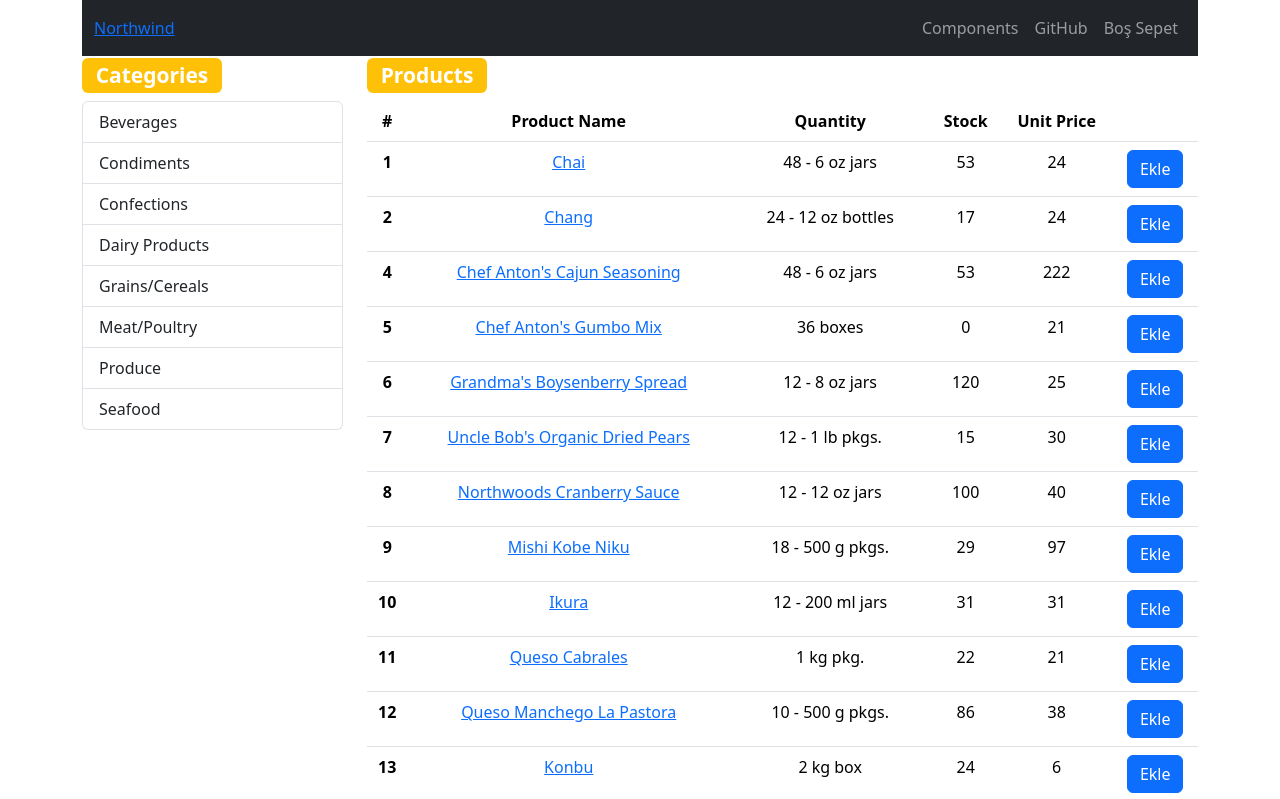
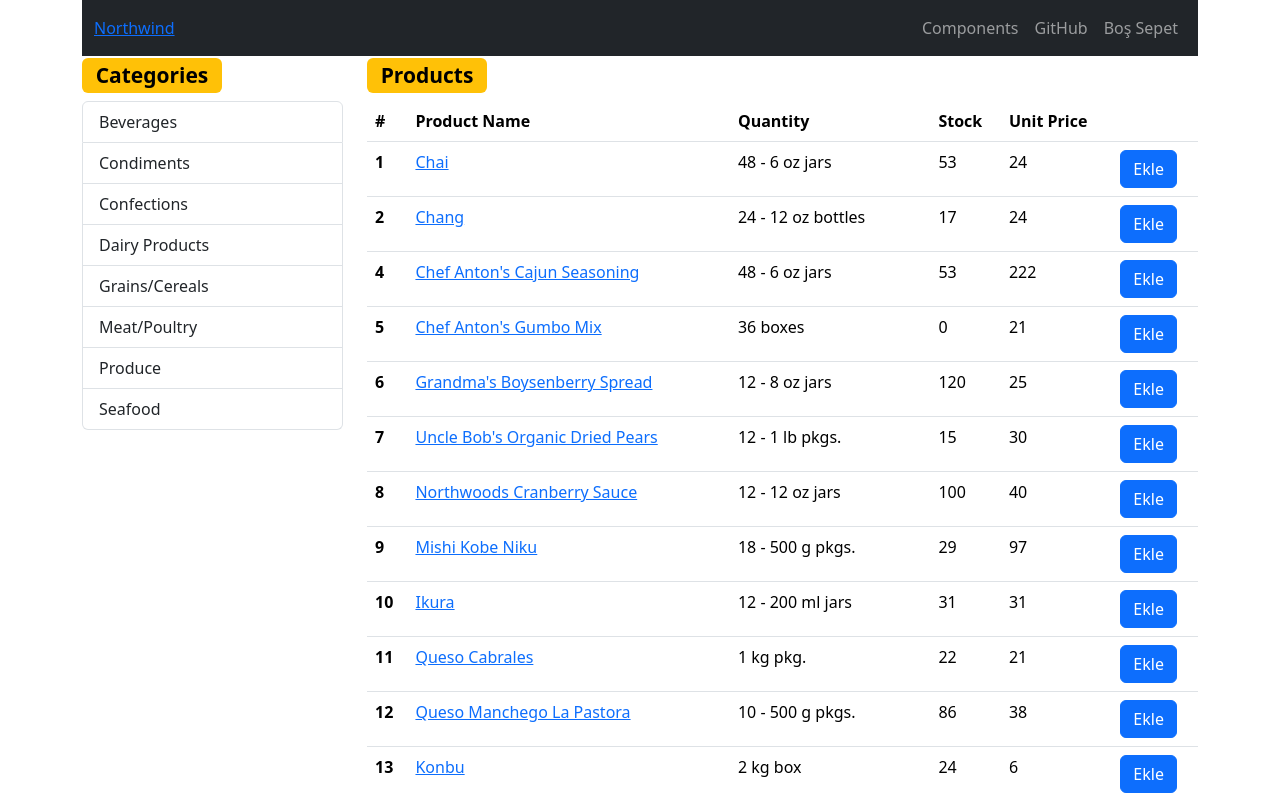
Before and after one commit to YasinCelikSoftware/northwind-redux, a React (Create React App) app: page / in a window 1280 px wide. Shown: the top 799 px of the page. Built offline with nearby package versions, Linux system fonts and the light colour scheme; data requests are answered from the project's data file.

Commit message:
css corrections

```diff
--- a/src/css/App.css
+++ b/src/css/App.css
@@ -1,3 +1,24 @@
-Table {
-  text-align: center;
+.categoryItem span {
+  cursor: pointer;
 }
+
+.product-detail-input,
+.category-select {
+  margin-bottom: 15px;
+}
+
+input::placeholder {
+  opacity: 0.5 !important;
+}
+
+.badge-span {
+  color: black !important;
+}
+
+.badge-guncelle {
+  color: blue !important;
+}
+
+.badge-ekle {
+  color: purple !important;
+}
```
